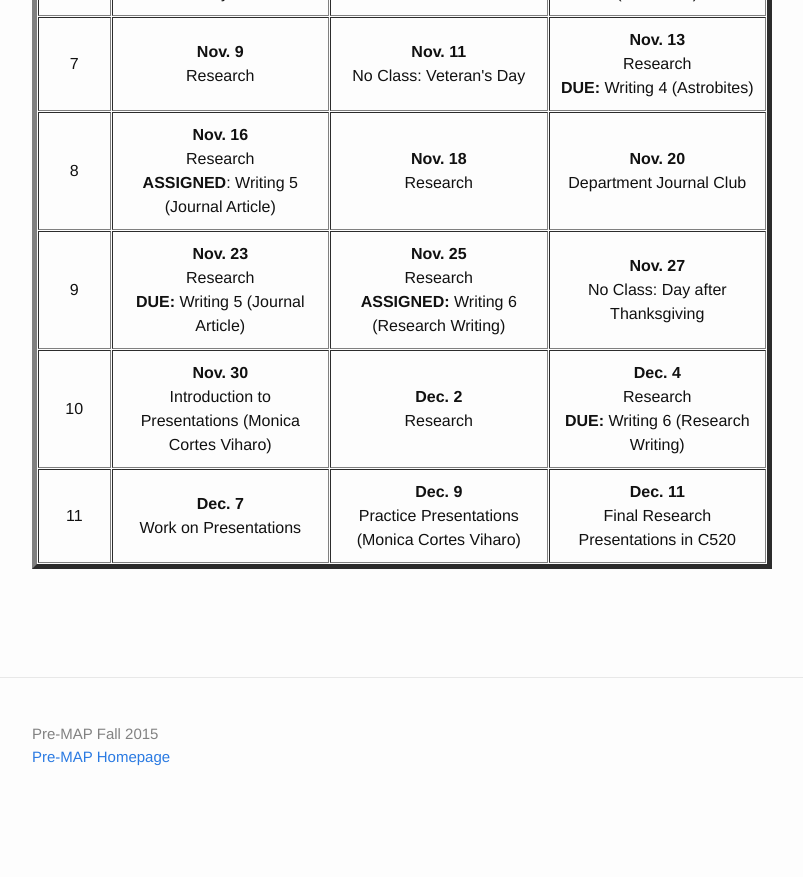
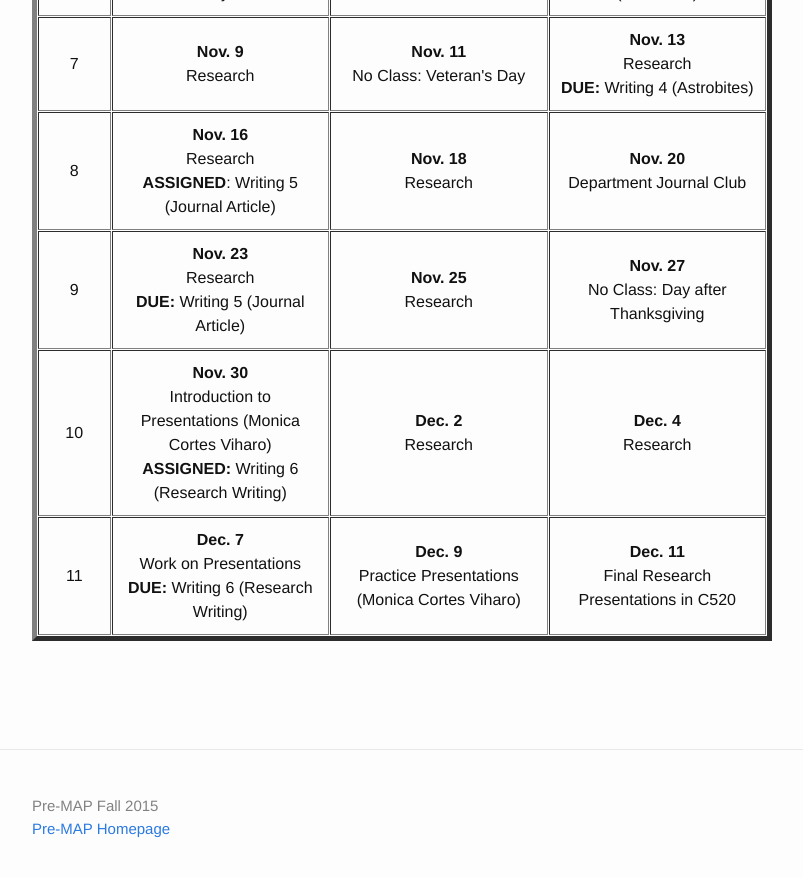
Before and after one commit to kgarofali/Pre-MAP, a Jekyll site: the page built from schedule.md, in a window 1280 px wide and 900 px high, scrolled down 1216 px. Shown: the top 877 px of the window, without its empty margins (238-1041 px from the left). Built offline with Jekyll 4.4.1, drawn with Linux system fonts in a browser that asks for light colours; before the commit the page ends 2044 px from its top, so only the background shows below that.

```diff
--- a/schedule.md
+++ b/schedule.md
@@ -69,18 +69,18 @@ This is subject to change. Keep checking the website and coming to class to keep
 <tr align="center">
 <td>9</td>
 <td><b>Nov. 23</b><br> Research <br> <b>DUE:</b> Writing 5 (Journal Article)</td>
-<td><b>Nov. 25</b><br> Research<br> <b> ASSIGNED: </b> Writing 6 (Research Writing)</td>
+<td><b>Nov. 25</b><br> Research</td>
 <td><b>Nov. 27</b><br> No Class: Day after Thanksgiving </td>
 </tr>
 <tr align="center">
 <td>10</td>
-<td><b>Nov. 30</b><br> Introduction to Presentations (Monica Cortes Viharo) </td>
+<td><b>Nov. 30</b><br> Introduction to Presentations (Monica Cortes Viharo) <br> <b> ASSIGNED: </b> Writing 6 (Research Writing) </td>
 <td><b>Dec. 2</b><br> Research </td>
-<td><b>Dec. 4</b><br> Research <br> <b>DUE:</b> Writing 6 (Research Writing) </td>
+<td><b>Dec. 4</b><br> Research  </td>
 </tr>
 <tr align="center">
 <td>11</td>
-<td><b>Dec. 7</b><br> Work on Presentations</td>
+<td><b>Dec. 7</b><br> Work on Presentations <br> <b>DUE:</b> Writing 6 (Research Writing)</td>
 <td><b>Dec. 9</b><br> Practice Presentations (Monica Cortes Viharo) </td>
 <td><b>Dec. 11</b><br> Final Research Presentations in C520</td>
 </tr>
```
